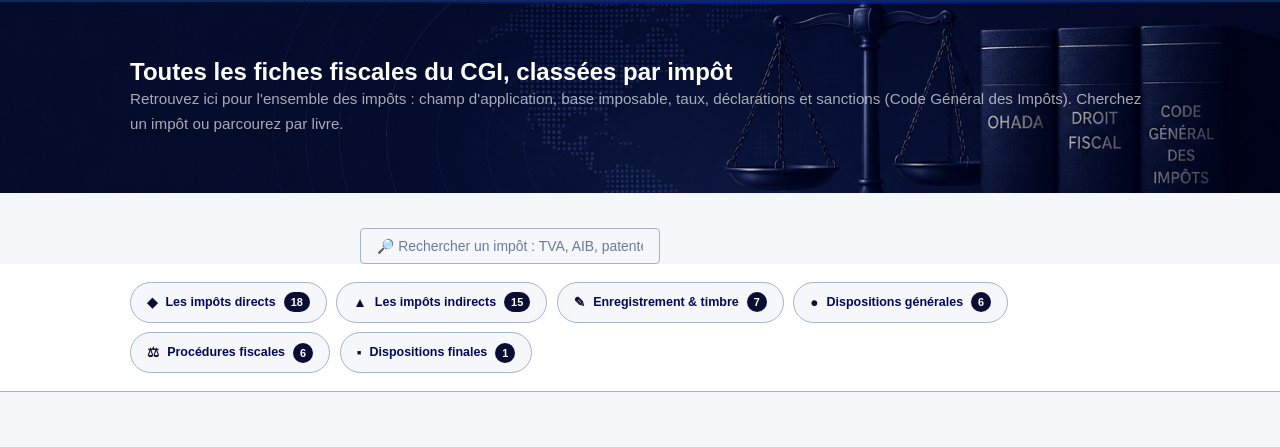
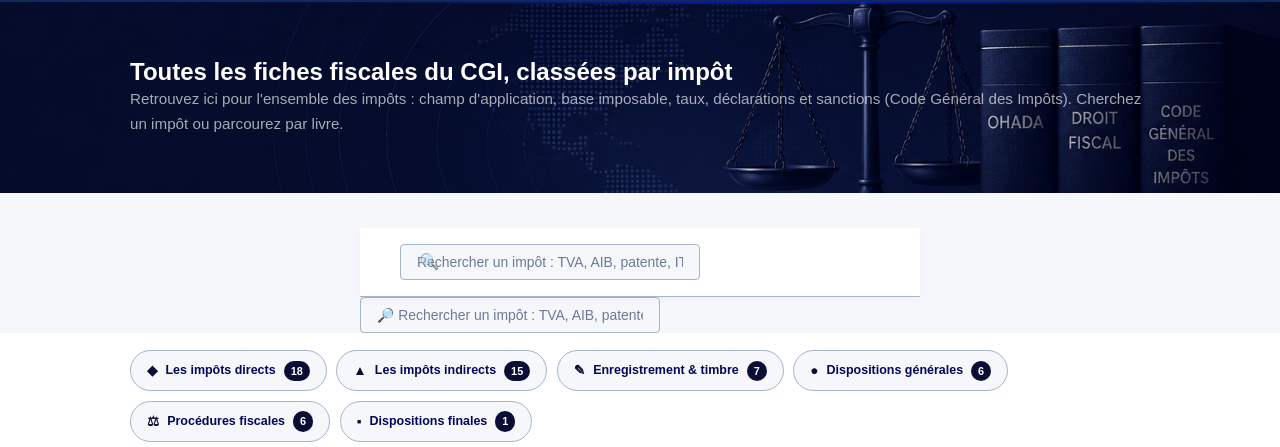
Before and after one commit to infocomptabj/infocompta.bj, a plain HTML site: page fiscalite-cgi-benin.html in a window 1280 px wide. Shown: the part 64-511 px from the top of the page. Drawn offline with Linux system fonts and the light colour scheme.

Commit message:
Add search functionality for tax inquiries
Added a search toolbar with an input field for tax searches.

```diff
--- a/fiscalite-cgi-benin.html
+++ b/fiscalite-cgi-benin.html
@@ -120,6 +120,16 @@
       </div>
 </section>
 <div class="cgi-search-wrap">
+  <div class="doc-toolbar">
+  <div class="container doc-wide">
+    <div class="doc-search-wrap">
+      <span class="doc-search-icon">🔍</span>
+      <input class="doc-search" type="text" id="cgi-search"
+        placeholder="Rechercher un impôt : TVA, AIB, patente, ITS, enregistrement…"
+        autocomplete="off">
+    </div>
+  </div>
+</div>
         <input type="text" id="cgi-search" placeholder="🔎 Rechercher un impôt : TVA, AIB, patente, ITS, enregistrement…" autocomplete="off">
       </div>
   <nav class="cgi-toc" aria-label="Sommaire des livres du CGI">
```
